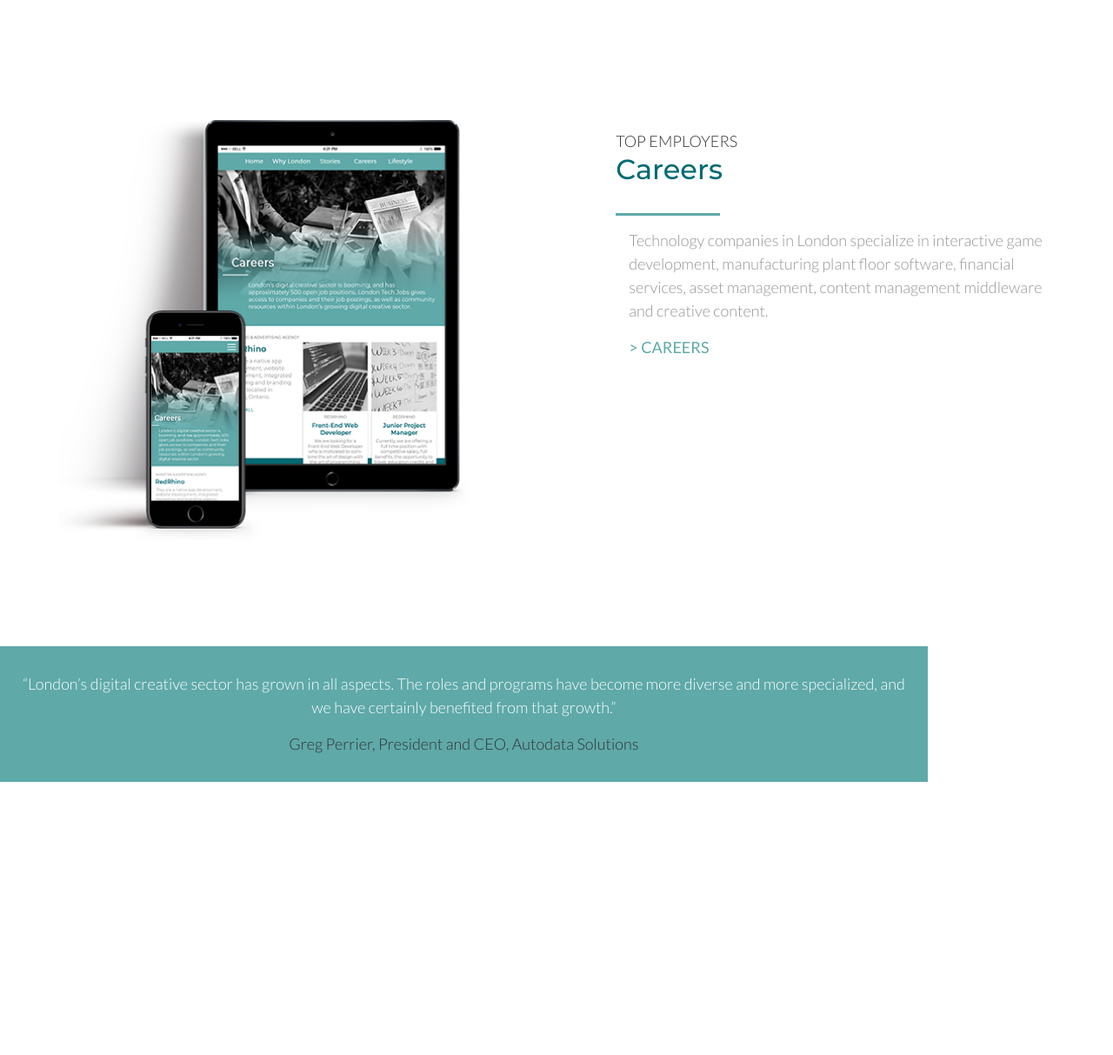
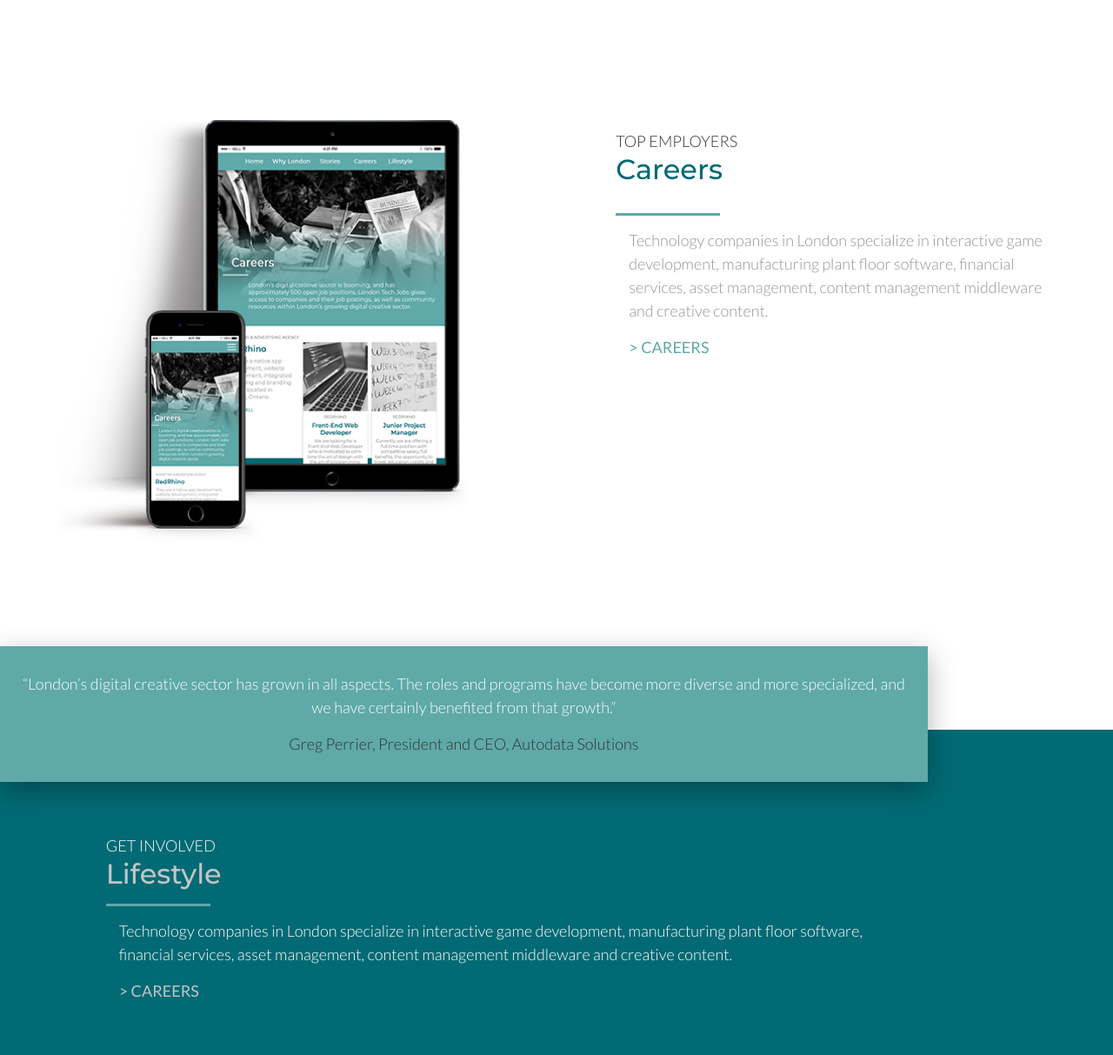
Before and after one commit to jaoueis/fwyllie_ledc, a PHP site: page / in a window 1280 px wide. Shown: the part 1858-3071 px from the top of the page at 87% size. Before the commit the page ends 2757 px from the top, so only its background shows below. Run offline with PHP 8.4, Linux system fonts and the light colour scheme.

Commit message:
set up home lifestyle

```diff
--- a/css/styles.css
+++ b/css/styles.css
@@ -362,7 +362,7 @@ body.no-scroll {
     padding-left: 15px; }
   @media screen and (min-width: 64rem) {
     .home-careers-text-wrap {
-      margin: 120px auto; } }
+      margin: 120px auto 60px auto; } }
 
 .home-careers-img-wrap {
   margin-bottom: 30px; }
@@ -370,13 +370,62 @@ body.no-scroll {
     width: 100%; }
   @media screen and (min-width: 64rem) {
     .home-careers-img-wrap {
-      margin: 120px auto; } }
+      margin: 120px auto 60px auto; } }
 
 .quote-wrap {
-  padding: 30px 15px;
-  background: #5fa9a9;
-  text-align: center; }
+  text-align: center;
+  padding: 0; }
+  .quote-wrap .quote {
+    padding: 30px 15px;
+    background: #5fa9a9; }
   .quote-wrap p {
     margin-bottom: 15px; }
   .quote-wrap span {
     text-transform: none; }
+  @media screen and (min-width: 62rem) {
+    .quote-wrap {
+      height: 156px; }
+      .quote-wrap .quote {
+        box-shadow: 0 10px 30px rgba(0, 0, 0, 0.3);
+        position: absolute;
+        top: 60px; } }
+
+.home-lifestyle-wrap {
+  background: #026a74; }
+
+.home-lifestyle {
+  padding: 30px 15px; }
+  @media screen and (min-width: 62rem) {
+    .home-lifestyle {
+      padding: 120px 15px 60px 15px; } }
+  .home-lifestyle h2 {
+    margin-bottom: 30px; }
+    @media screen and (min-width: 62rem) {
+      .home-lifestyle h2 {
+        margin-bottom: 15px; } }
+  .home-lifestyle .left-hr {
+    content: "";
+    width: 40px;
+    height: 3px;
+    position: absolute;
+    z-index: 1;
+    left: 0;
+    background: #5fa9a9;
+    top: 32%; }
+    @media screen and (min-width: 62rem) {
+      .home-lifestyle .left-hr {
+        width: 120px; } }
+    @media screen and (min-width: 40rem) {
+      .home-lifestyle .left-hr {
+        top: 40%; } }
+    @media screen and (min-width: 62rem) {
+      .home-lifestyle .left-hr {
+        position: static; } }
+  .home-lifestyle p {
+    margin-bottom: 15px;
+    padding-left: 15px; }
+    @media screen and (min-width: 62rem) {
+      .home-lifestyle p {
+        margin-top: 15px; } }
+  .home-lifestyle .cta-grey-light {
+    padding-left: 15px; }
--- a/index.php
+++ b/index.php
@@ -5,6 +5,7 @@ include('sections/home-banner.html');
 include('sections/home-why.html');
 include('sections/home-stories.html');
 include('sections/home-careers.html');
+include('sections/home-lifestyle.html');
 
 ?>
 
--- a/sass/_home-careers.scss
+++ b/sass/_home-careers.scss
@@ -22,7 +22,7 @@
         padding-left: 15px;
     }
     @media screen and (min-width: 64rem) {
-        margin: 120px auto;
+        margin: 120px auto 60px auto;
     }
 }
 
@@ -32,18 +32,29 @@
         width: 100%;
     }
     @media screen and (min-width: 64rem) {
-        margin: 120px auto;
+        margin: 120px auto 60px auto;
     }
 }
 
 .quote-wrap {
-    padding: 30px 15px;
-    background: $light-blue;
     text-align: center;
+    padding: 0;
+    .quote {
+        padding: 30px 15px;
+        background: $light-blue;
+    }
     p {
         margin-bottom: 15px;
     }
     span {
         text-transform: none;
     }
+    @media screen and (min-width: 62rem) {
+        height: 156px;
+        .quote {
+            box-shadow: 0 10px 30px rgba(0, 0, 0, .3);
+            position: absolute;
+            top: 60px;
+        }
+    }
 }
--- /dev/null
+++ b/sass/_home-lifestyle.scss
@@ -0,0 +1,37 @@
+.home-lifestyle-wrap {
+    background: $dark-blue;
+}
+
+.home-lifestyle {
+    padding: 30px 15px;
+    @media screen and (min-width: 62rem) {
+        padding: 120px 15px 60px 15px;
+    }
+    h2 {
+        margin-bottom: 30px;
+        @media screen and (min-width: 62rem) {
+            margin-bottom: 15px;
+        }
+    }
+    .left-hr {
+        @include left-hr;
+        background: $light-blue;
+        top: 32%;
+        @media screen and (min-width: 40rem) {
+            top: 40%;
+        }
+        @media screen and (min-width: 62rem) {
+            position: static;
+        }
+    }
+    p {
+        margin-bottom: 15px;
+        padding-left: 15px;
+        @media screen and (min-width: 62rem) {
+            margin-top: 15px;
+        }
+    }
+    .cta-grey-light {
+        padding-left: 15px;
+    }
+}
--- a/sass/styles.scss
+++ b/sass/styles.scss
@@ -4,3 +4,4 @@
 @import "home-why";
 @import "home-stories";
 @import "home-careers";
+@import "home-lifestyle";
--- a/sections/home-careers.html
+++ b/sections/home-careers.html
@@ -11,8 +11,10 @@
             <a href="#" class="cta">> careers</a>
         </div>
         <div class="col-12 order-12 col-lg-10 quote-wrap">
-            <p class="p-white">“London’s digital creative sector has grown in all aspects. The roles and programs have become more diverse and more specialized, and we have certainly benefited from that growth.”</p>
-            <span class="span-title">Greg Perrier, President and CEO, Autodata Solutions</span>
+            <div class="quote">
+                <p class="p-white">“London’s digital creative sector has grown in all aspects. The roles and programs have become more diverse and more specialized, and we have certainly benefited from that growth.”</p>
+                <span class="span-title">Greg Perrier, President and CEO, Autodata Solutions</span>
+            </div>
         </div>
     </section>
 </div>
--- /dev/null
+++ b/sections/home-lifestyle.html
@@ -0,0 +1,11 @@
+<div class="container-fluid home-lifestyle-wrap">
+    <section class="row">
+        <div class="col-12 col-lg-9 offset-lg-1 home-lifestyle">
+            <span class="span-title-white">get involved</span>
+            <h2 class="h2-grey-light">Lifestyle</h2>
+            <div class="left-hr"></div>
+            <p class="p-white">Technology companies in London specialize in interactive game development, manufacturing plant floor software, financial services, asset management, content management middleware and creative content.</p>
+            <a href="#" class="cta-grey-light">> careers</a>
+        </div>
+    </section>
+</div>
```
